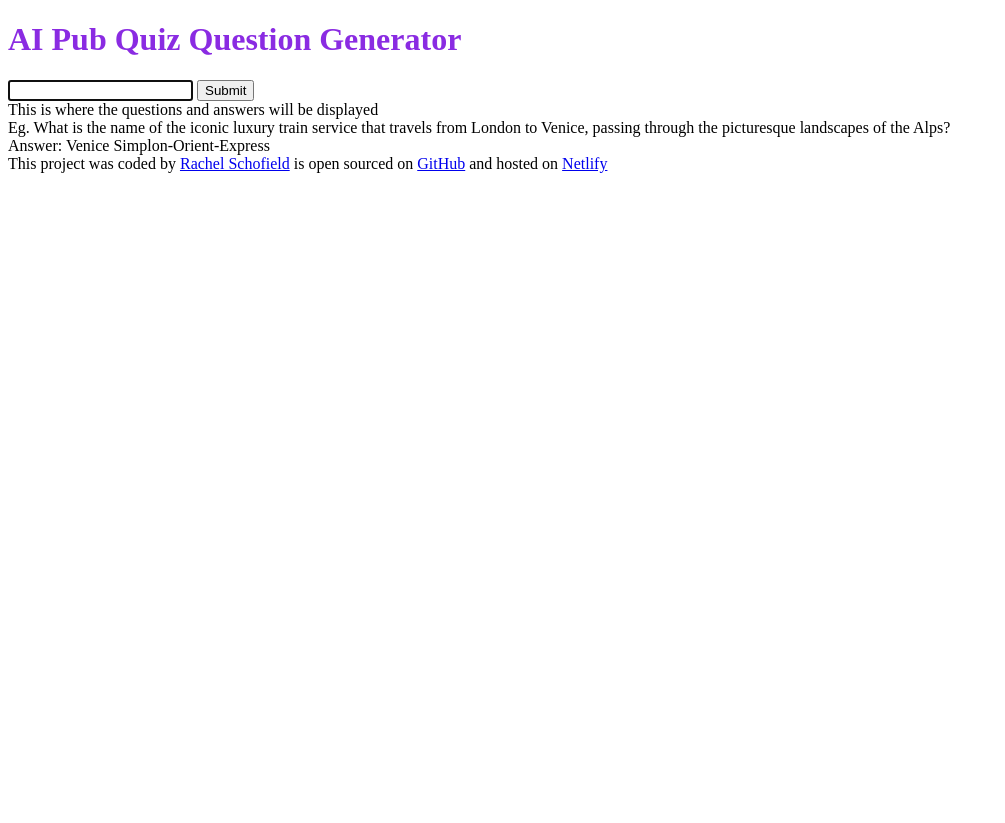
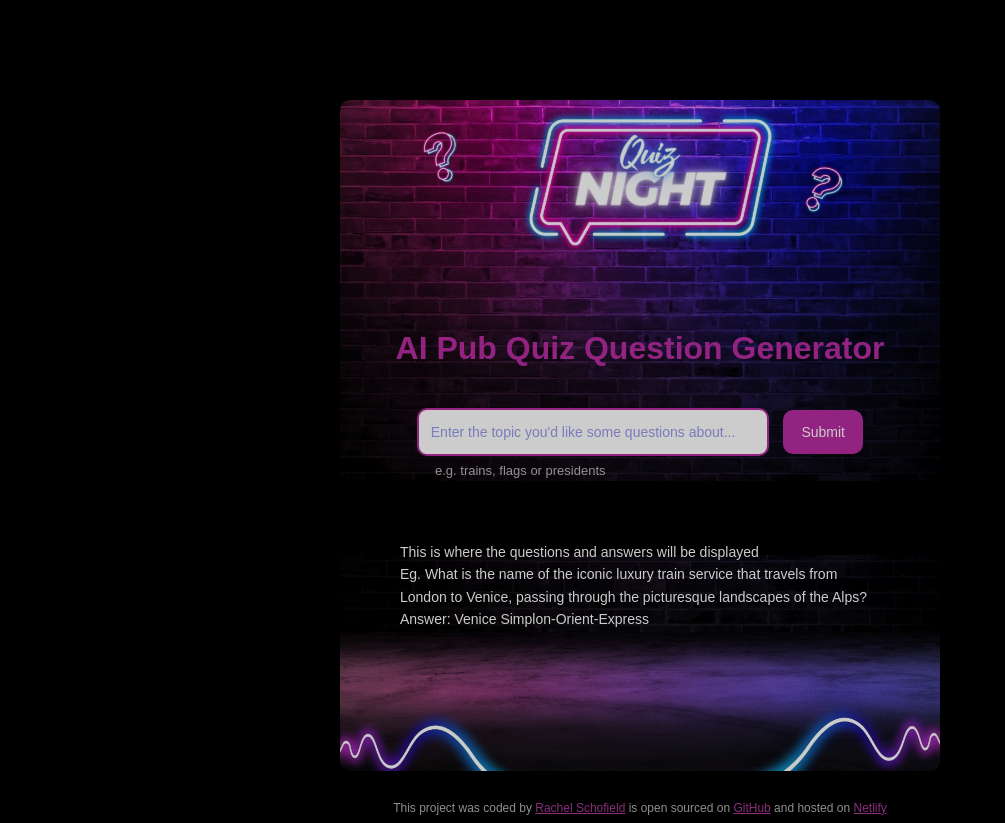
Before and after one commit to rae72sch/pub-quiz-generator, a plain HTML site: page index.html in a window 1280 px wide. Shown: the whole page, without its empty margins (0-1005 px from the left). Before the commit the page ends 800 px from the top, so only its background shows below. Drawn offline with Linux system fonts and the light colour scheme.

Commit message:
CSS added to the project

```diff
--- a/index.html
+++ b/index.html
@@ -7,20 +7,30 @@
   <title>AI Pub Quiz Question Generator</title>
 </head>
 <body>
+  <div class="container">
+    <div class="top-section">
+      <header>
         <h1>AI Pub Quiz Question Generator</h1>
-  <main>
+      </header>
+
+      <div class="form-container">
         <form>
-      <input type="text" placehholder="Enter the topic you'd like some questions about..." autocomplete="off" autofocus required>
-      <input type="submit">
+          <input type="text" placeholder="Enter the topic you'd like some questions about..." class="form-input" autocomplete="off" autofocus required>
+          <input type="submit" class="submit-button">
         </form>
-    <div>
+        <div class="example">e.g. trains, flags or presidents</div>
+      </div>
+    </div>
+    <div class="bottom-section">
+      <div class="questions">
         This is where the questions and answers will be displayed
         <br>
         Eg. What is the name of the iconic luxury train service that travels from London to Venice, passing through the picturesque landscapes of the Alps?
         <br>
         Answer: Venice Simplon-Orient-Express
       </div>
-  </main>
+    </div>
+  </div>
   <footer>This project was coded by <a href="https://github.com/rae72sch" target="_blank">Rachel Schofield</a> is open sourced on <a href="https://github.com/rae72sch/pub-quiz-generator" target="_blank">GitHub</a> and hosted on <a href="https://ai-quiz-question-generator.netlify.app/">Netlify</a></footer>
   <script src="src/index.js"></script>
 </body>
--- a/src/style.css
+++ b/src/style.css
@@ -1,3 +1,95 @@
+body {
+  background-color: black;
+  color: white;
+  text-align: center;
+  opacity: 80%;
+  font-family: Arial, Helvetica, sans-serif;
+}
+
 h1 {
-  color: blueviolet;
+  color: #b72ca2;
+  padding-top: 230px;
 }
+
+footer {
+  font-size: 12px;
+  opacity: 70%;
+}
+
+a {
+  color: #f754de;
+}
+
+.container {
+  margin: 100px auto 30px;
+  max-width: 600px;
+}
+
+.top-section {
+  background-image: url(../images/pub-quiz-top.jpg);
+  background-size: 100% auto;
+  background-position: center;
+  background-repeat: no-repeat;
+  border-radius: 10px;
+}
+
+.form-container {
+  padding: 20px 30px 0;
+  margin-bottom: 10px;
+}
+
+.form-input {
+  padding: 12px;
+  border: 2px solid #b72ca2;
+  width: 60%;
+  color: mediumblue;
+  font-size: 14px;
+  border-radius: 10px;
+  line-height: 20px;
+  outline: none;
+}
+
+::placeholder {
+  color: mediumblue;
+  opacity: 0.4;
+}
+
+.example {
+  line-height: 1.5;
+  margin-top: 5px;
+  margin-bottom: 20px;
+  opacity: 0.7;
+  font-size: 13px;
+  text-align: left;
+  margin-left: 65px;
+}
+
+.submit-button {
+  margin-left: 10px;
+  background-color: #b72ca2;
+  color: white;
+  border: none;
+  width: 80px;
+  font-size: 14px;
+  padding: 14px;
+  border-radius: 10px;
+}
+
+.questions {
+  font-size: 14px;
+  padding: 20px;
+  line-height: 1.6;
+  width: 80%;
+  display: block;
+  margin: 40px auto;
+  text-align: left;
+}
+
+.bottom-section {
+  background-image: url(../images/pub-quiz-bottom.jpg);
+  background-position: bottom;
+  background-size: 100% auto;
+  background-repeat: no-repeat;
+  border-radius: 10px;
+  padding-bottom: 80px;
+}
```
Also changed, not shown: images/pub-quiz-bottom.jpg (added), images/pub-quiz-top.jpg (added), 2 other files. Lines whose indentation alone changed are shown as unchanged.
